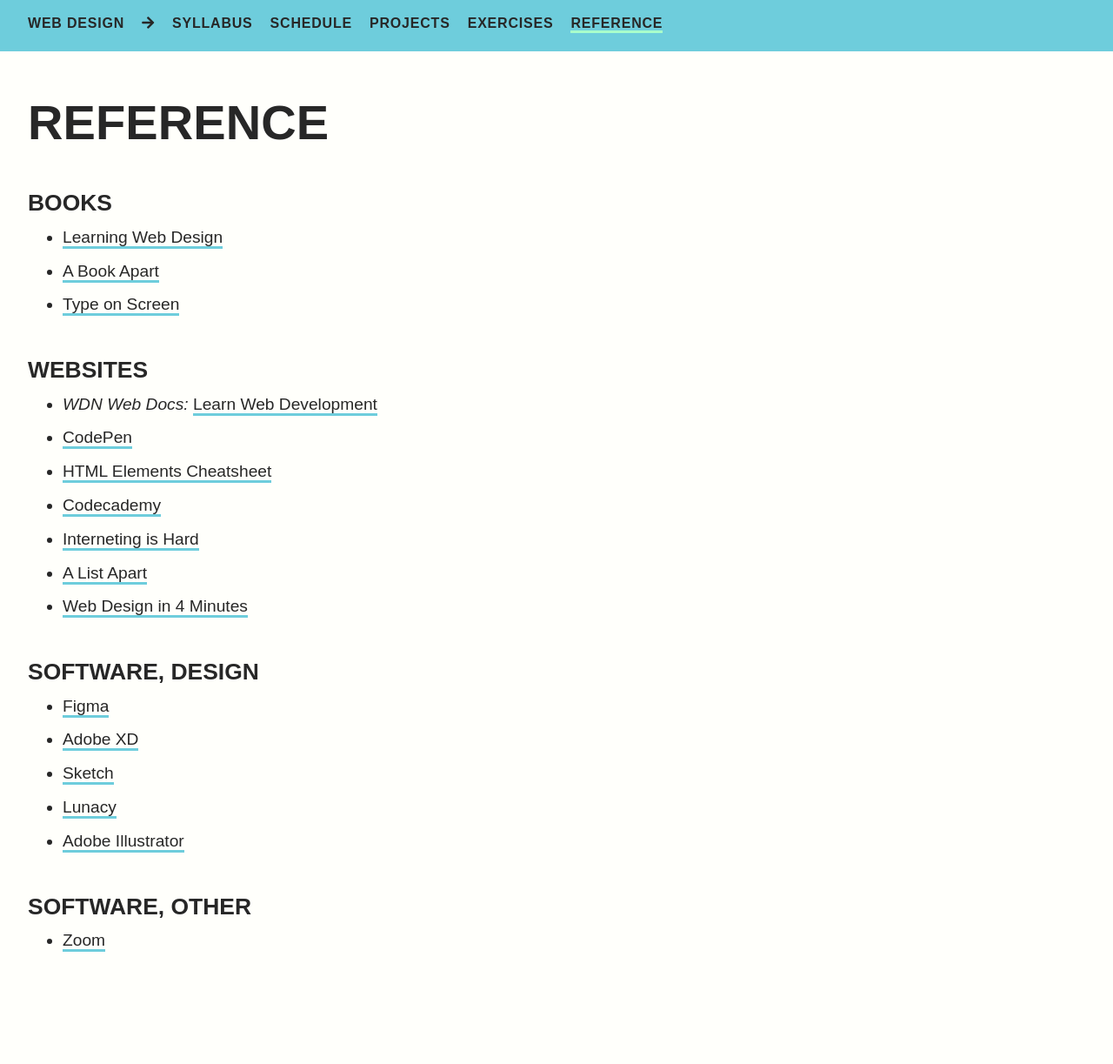
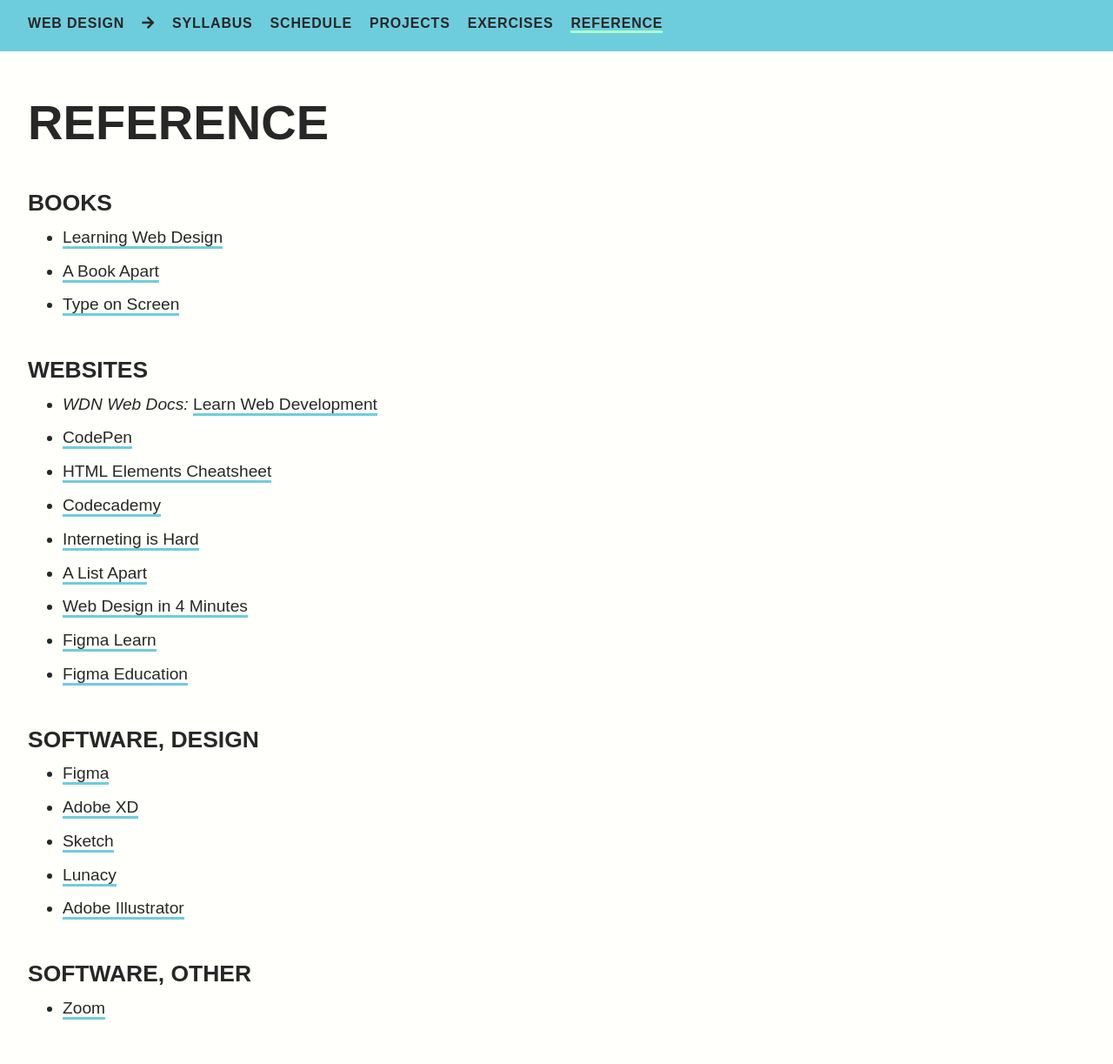
Before and after one commit to gmu-gd/web26-spring, a Jekyll site: the page built from reference/index.md, in a window 1280 px wide. Shown: the whole page at 87% size. Built offline with Jekyll 4.4.1, drawn with Linux system fonts in a browser that asks for light colours; some web fonts are replaced; before the commit the page ends 1146 px from its top, so only the background shows below that.

Commit message:
Update index.md

```diff
--- a/reference/index.md
+++ b/reference/index.md
@@ -15,6 +15,8 @@
 * [Interneting is Hard](https://www.internetingishard.com/)
 * [A List Apart](https://alistapart.com/)
 * [Web Design in 4 Minutes](https://jgthms.com/web-design-in-4-minutes/)
+* [Figma Learn](https://help.figma.com/hc/en-us)
+* [Figma Education](https://www.figma.com/community/education?resource_type=files&editor_type=figma&price=all&sort_by=all_time)
 
 ### Software, Design
 * [Figma](https://www.figma.com/)
```
